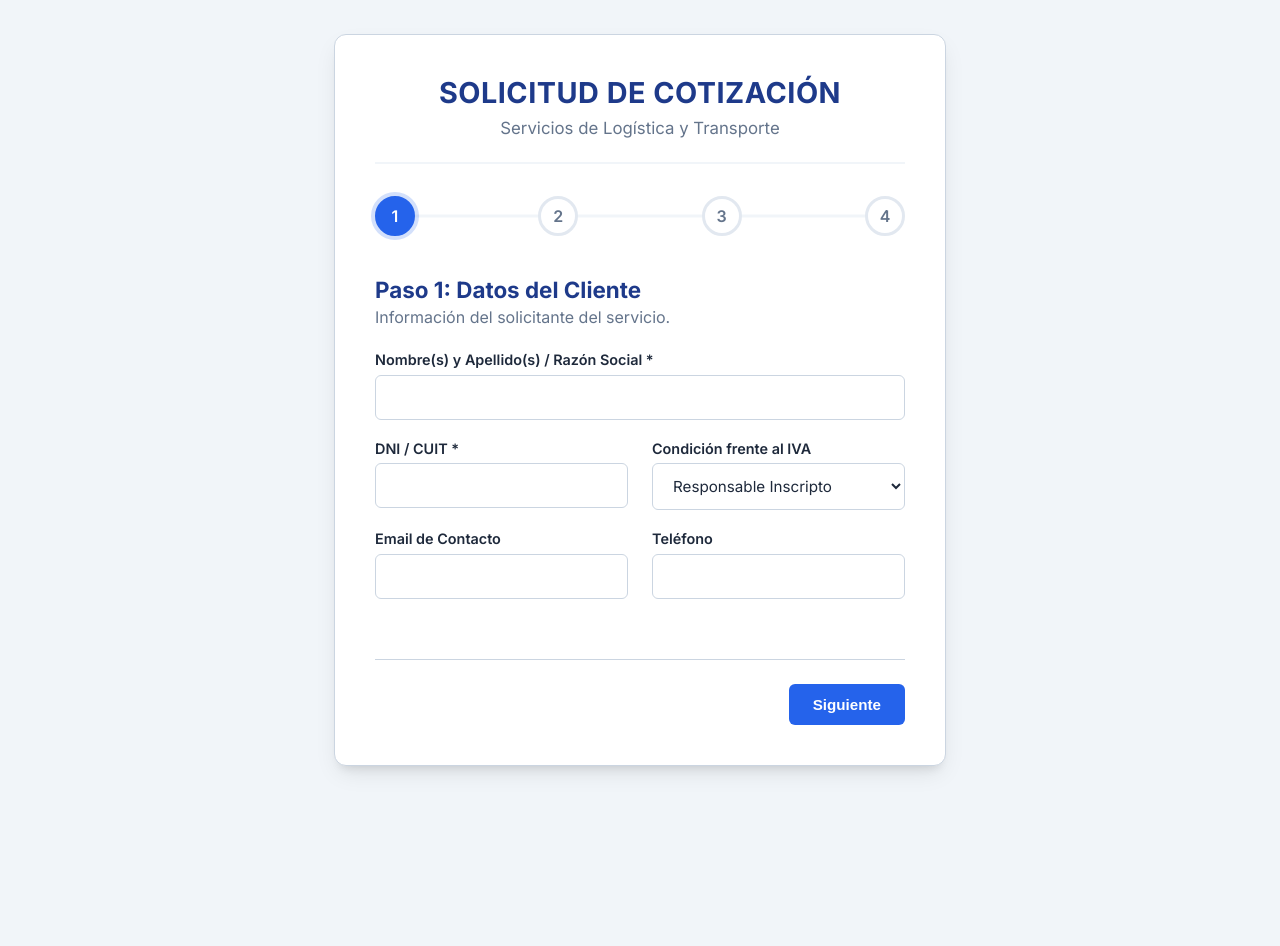
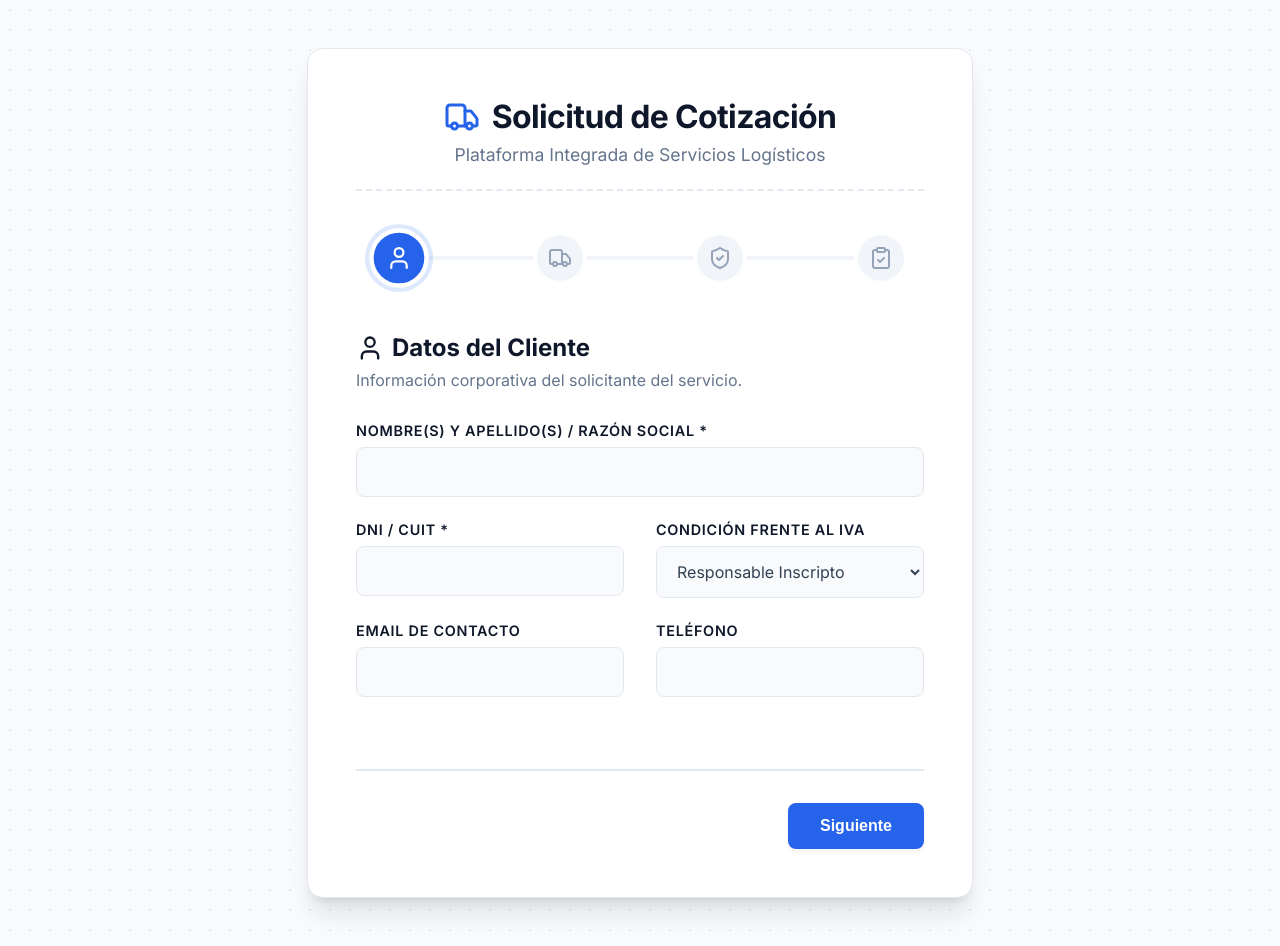
Before and after one commit to nielsenjuanpedro0-lab/formulariotransportes, a React (Vite) app: page / in a window 1280 px wide. Before the commit the page ends 800 px from the top, so only its background shows below. Built offline with nearby package versions, Linux system fonts and the light colour scheme.

Commit message:
UI Polish: Added lucide-react icons, background grid pattern, and improved step 4 summary grid

```diff
--- a/package.json
+++ b/package.json
@@ -10,6 +10,7 @@
     "preview": "vite preview"
   },
   "dependencies": {
+    "lucide-react": "^1.17.0",
     "react": "^19.2.6",
     "react-dom": "^19.2.6"
   },
--- a/src/components/WizardForm.jsx
+++ b/src/components/WizardForm.jsx
@@ -1,4 +1,16 @@
 import React, { useState } from 'react';
+import {
+  User,
+  Truck,
+  ShieldCheck,
+  ClipboardCheck,
+  CheckCircle,
+  MapPin,
+  Calendar,
+  Package,
+  FileText,
+  AlertCircle
+} from 'lucide-react';
 
 const WizardForm = () => {
   const [step, setStep] = useState(1);
@@ -51,43 +63,26 @@ const WizardForm = () => {
   const handleSubmit = (e) => {
     e.preventDefault();
     console.log('Formulario enviado:', formData);
-
-    // Simular envío o preparar un mailto (En un futuro conectar con EmailJS)
-    const asunto = `Nueva Solicitud de Cotización - ${formData.nombre}`;
-    const cuerpo = `
-    DATOS DEL CLIENTE:
-    - Nombre: ${formData.nombre} (${formData.iva})
-    - CUIT: ${formData.cuit}
-    - Email: ${formData.email}
-    - Teléfono: ${formData.telefono}
-
-    LOGÍSTICA:
-    - Ruta: ${formData.origen} a ${formData.destino} (${formData.tipoDestino})
-    - Fecha Estimada: ${formData.fechaSalida || 'No especificada'}
-    - Servicio: ${formData.tipoServicio}
-    - Vehículo sugerido: ${formData.tipoVehiculo}
-    - Carga: ${formData.tipoCarga} (${formData.pesoEstimado})
-    - Mercadería: ${formData.mercaderia}
-    - Eximición: ${formData.eximicion}
-
-    SEGURO:
-    - Solicitado: ${formData.quiereSeguro ? 'SÍ' : 'NO'}
-    ${formData.quiereSeguro ? `- Suma Max x Viaje: $${formData.sumaMaximaViaje} \n    - Cobertura: ${formData.coberturaBasica}` : ''}
-    `;
-
-    // Muestra modal interno en lugar de alerta nativa
     setIsSubmitted(true);
-
-    // Opcional: abre el gestor de correo
-    // window.location.href = `mailto:cotizaciones@tuempresa.com?subject=${encodeURIComponent(asunto)}&body=${encodeURIComponent(cuerpo)}`;
   };
 
   const renderStepIndicator = () => {
+    const steps = [
+      { num: 1, icon: <User /> },
+      { num: 2, icon: <Truck /> },
+      { num: 3, icon: <ShieldCheck /> },
+      { num: 4, icon: <ClipboardCheck /> }
+    ];
+
     return (
       <div className="wizard-steps">
-        {[1, 2, 3, 4].map(num => (
-          <div key={num} className={`step-indicator ${step === num ? 'active' : ''} ${step > num ? 'completed' : ''}`}>
-            {step > num ? '✓' : num}
+        {steps.map((s) => (
+          <div
+            key={s.num}
+            className={`step-indicator ${step === s.num ? 'active' : ''} ${step > s.num ? 'completed' : ''}`}
+            title={`Paso ${s.num}`}
+          >
+            {step > s.num ? <CheckCircle /> : s.icon}
           </div>
         ))}
       </div>
@@ -99,8 +94,8 @@ const WizardForm = () => {
       case 1:
         return (
           <div className="form-section">
-            <h2>Paso 1: Datos del Cliente</h2>
-            <p style={{marginBottom: '1.5rem', color: 'var(--text-muted)'}}>Información del solicitante del servicio.</p>
+            <h2><User size={28} /> Datos del Cliente</h2>
+            <p style={{marginBottom: '2rem', color: 'var(--text-muted)'}}>Información corporativa del solicitante del servicio.</p>
 
             <div className="form-group">
               <label>Nombre(s) y Apellido(s) / Razón Social *</label>
@@ -138,13 +133,15 @@ const WizardForm = () => {
       case 2:
         return (
           <div className="form-section">
-            <h2>Paso 2: Datos de la Carga y Logística</h2>
-            <p style={{marginBottom: '1.5rem', color: 'var(--text-muted)'}}>Detalles necesarios para cotizar el flete/transporte de la mercadería.</p>
+            <h2><Truck size={28} /> Datos de la Carga y Logística</h2>
+            <p style={{marginBottom: '2rem', color: 'var(--text-muted)'}}>Detalles operativos necesarios para cotizar el flete de la mercadería.</p>
 
             <div className="form-row">
               <div className="form-group">
                 <label>Fecha Estimada de Salida</label>
+                <div style={{position: 'relative'}}>
                   <input type="date" name="fechaSalida" value={formData.fechaSalida} onChange={handleChange} />
+                </div>
               </div>
               <div className="form-group">
                 <label>Localidad de Origen (Carga) *</label>
@@ -228,19 +225,20 @@ const WizardForm = () => {
       case 3:
         return (
           <div className="form-section">
-            <h2>Paso 3: Seguros (Opcional)</h2>
-            <p style={{marginBottom: '1.5rem', color: 'var(--text-muted)'}}>¿Deseas asegurar la carga durante el trayecto?</p>
+            <h2><ShieldCheck size={28} /> Seguros de Carga (Opcional)</h2>
+            <p style={{marginBottom: '2rem', color: 'var(--text-muted)'}}>¿Deseas asegurar la mercadería durante el trayecto para mayor tranquilidad?</p>
 
             <div className={`checkbox-group ${formData.quiereSeguro ? 'highlighted' : ''}`} style={{ marginBottom: '0' }}>
               <input type="checkbox" id="quiereSeguro" name="quiereSeguro" checked={formData.quiereSeguro} onChange={handleChange} />
-              <label htmlFor="quiereSeguro" style={{fontSize: '1.05rem', fontWeight: '600', color: formData.quiereSeguro ? 'var(--accent)' : 'inherit'}}>Sí, deseo cotizar el seguro para la mercadería</label>
+              <label htmlFor="quiereSeguro" style={{fontSize: '1.05rem', fontWeight: '600', color: formData.quiereSeguro ? 'var(--accent)' : 'var(--primary)'}}>Sí, deseo cotizar el seguro para la mercadería</label>
             </div>
 
             {formData.quiereSeguro && (
               <div className="dynamic-panel">
+                <div className="form-row">
                   <div className="form-group">
                     <label>Suma Máxima Asegurada por Viaje ($) *</label>
-                  <input type="number" name="sumaMaximaViaje" placeholder="Requerido para cotizar el seguro" value={formData.sumaMaximaViaje} onChange={handleChange} required={formData.quiereSeguro} />
+                    <input type="number" name="sumaMaximaViaje" placeholder="Ej: 5000000" value={formData.sumaMaximaViaje} onChange={handleChange} required={formData.quiereSeguro} />
                   </div>
 
                   <div className="form-group">
@@ -252,38 +250,95 @@ const WizardForm = () => {
                     </select>
                   </div>
                 </div>
+              </div>
             )}
           </div>
         );
       case 4:
         return (
           <div className="form-section">
-            <h2>Paso 4: Resumen de la Solicitud</h2>
-            <p style={{marginBottom: '1.5rem', color: 'var(--text-muted)'}}>Por favor, revisa que los datos sean correctos antes de enviar.</p>
+            <h2><ClipboardCheck size={28} /> Resumen de la Solicitud</h2>
+            <p style={{marginBottom: '1rem', color: 'var(--text-muted)'}}>Por favor, revisa que los datos sean correctos antes de confirmar el envío.</p>
 
-            <div className="summary-box">
-              <p><strong>Cliente:</strong> {formData.nombre || 'No especificado'} ({formData.iva})</p>
-              <p><strong>Fecha Salida:</strong> {formData.fechaSalida ? new Date(formData.fechaSalida).toLocaleDateString() : 'No especificada'}</p>
-              <p><strong>Ruta:</strong> {formData.origen || 'A definir'} ➔ {formData.destino || 'A definir'} ({formData.tipoDestino})</p>
-              <p><strong>Servicio:</strong> {formData.tipoServicio} {formData.tipoServicio === 'Terrestre' ? `- Vehículo: ${formData.tipoVehiculo}` : ''}</p>
-              <p><strong>Carga:</strong> {formData.tipoCarga} - {formData.pesoEstimado || 'Peso no especificado'}</p>
-              <p><strong>Eximición:</strong> {formData.eximicion}</p>
-              {formData.archivoAdjunto && <p><strong>Archivo:</strong> {formData.archivoAdjunto.name}</p>}
+            <div className="summary-grid">
 
-              <hr style={{ borderColor: 'var(--border-color)', margin: '1.5rem 0' }} />
+              <div className="summary-card">
+                <h3><User size={20}/> Cliente</h3>
+                <div className="summary-item">
+                  <span className="label">Razón Social</span>
+                  <span className="value">{formData.nombre || 'No especificado'}</span>
+                </div>
+                <div className="summary-item">
+                  <span className="label">CUIT / Condición</span>
+                  <span className="value">{formData.cuit || '-'} ({formData.iva})</span>
+                </div>
+                <div className="summary-item">
+                  <span className="label">Contacto</span>
+                  <span className="value">{formData.email || '-'} | {formData.telefono || '-'}</span>
+                </div>
+              </div>
 
-              <p><strong>Seguro Opcional:</strong> <span style={{color: formData.quiereSeguro ? 'var(--accent)' : 'var(--text-muted)', fontWeight: '600'}}>{formData.quiereSeguro ? 'Sí, solicitado' : 'No solicitado'}</span></p>
+              <div className="summary-card">
+                <h3><MapPin size={20}/> Ruta y Logística</h3>
+                <div className="summary-item">
+                  <span className="label">Origen ➔ Destino</span>
+                  <span className="value">{formData.origen || 'A definir'} ➔ {formData.destino || 'A definir'} ({formData.tipoDestino})</span>
+                </div>
+                <div className="summary-item">
+                  <span className="label">Servicio</span>
+                  <span className="value">{formData.tipoServicio} {formData.tipoServicio === 'Terrestre' ? `(${formData.tipoVehiculo})` : ''}</span>
+                </div>
+                <div className="summary-item">
+                  <span className="label">Fecha Salida</span>
+                  <span className="value">{formData.fechaSalida ? new Date(formData.fechaSalida).toLocaleDateString('es-AR') : 'No especificada'}</span>
+                </div>
+              </div>
 
+              <div className="summary-card">
+                <h3><Package size={20}/> Carga</h3>
+                <div className="summary-item">
+                  <span className="label">Formato y Peso</span>
+                  <span className="value">{formData.tipoCarga} - {formData.pesoEstimado || 'Sin especificar'}</span>
+                </div>
+                <div className="summary-item">
+                  <span className="label">Eximición Transportista</span>
+                  <span className="value">{formData.eximicion}</span>
+                </div>
+                {formData.archivoAdjunto && (
+                  <div className="summary-item">
+                    <span className="label">Archivo Adjunto</span>
+                    <span className="value">{formData.archivoAdjunto.name}</span>
+                  </div>
+                )}
+              </div>
+
+              <div className="summary-card" style={{ borderColor: formData.quiereSeguro ? 'var(--accent)' : 'var(--border-color)', background: formData.quiereSeguro ? '#eff6ff' : '#f8fafc' }}>
+                <h3 style={{ color: formData.quiereSeguro ? 'var(--accent)' : 'var(--primary)' }}><ShieldCheck size={20}/> Seguro Opcional</h3>
+                <div className="summary-item">
+                  <span className="label">Estado</span>
+                  <span className="value" style={{ fontWeight: 700, color: formData.quiereSeguro ? 'var(--accent)' : 'var(--text-muted)' }}>
+                    {formData.quiereSeguro ? 'Solicitado' : 'No Solicitado'}
+                  </span>
+                </div>
                 {formData.quiereSeguro && (
                   <>
-                  <p><strong>Suma Max por Viaje:</strong> ${formData.sumaMaximaViaje}</p>
-                  <p><strong>Cobertura Base:</strong> {formData.coberturaBasica}</p>
+                    <div className="summary-item">
+                      <span className="label">Suma Max. por Viaje</span>
+                      <span className="value">${formData.sumaMaximaViaje}</span>
+                    </div>
+                    <div className="summary-item">
+                      <span className="label">Cobertura</span>
+                      <span className="value">{formData.coberturaBasica}</span>
+                    </div>
                   </>
                 )}
               </div>
 
-            <div style={{ marginTop: '1.5rem', fontSize: '0.85rem', color: 'var(--text-muted)' }}>
-              <p>IMPORTANTE: La presente solicitud está sujeta a disponibilidad de flota y aprobación comercial.</p>
+            </div>
+
+            <div style={{ marginTop: '2rem', display: 'flex', alignItems: 'center', gap: '0.5rem', fontSize: '0.85rem', color: 'var(--text-muted)' }}>
+              <AlertCircle size={16} />
+              <p>La presente solicitud está sujeta a disponibilidad de flota, análisis de rutas y aprobación comercial.</p>
             </div>
           </div>
         );
@@ -294,13 +349,13 @@ const WizardForm = () => {
 
   if (isSubmitted) {
     return (
-      <div className="glass-panel" style={{ textAlign: 'center', padding: '4rem 2rem', animation: 'fadeInDown 0.5s ease-out' }}>
-        <div style={{ fontSize: '4rem', color: 'var(--success)', marginBottom: '1rem' }}>✓</div>
-        <h2 style={{ color: 'var(--primary)', marginBottom: '1rem', fontSize: '2rem' }}>¡Solicitud Enviada!</h2>
-        <p style={{ color: 'var(--text-muted)', marginBottom: '2.5rem', fontSize: '1.1rem', lineHeight: '1.6' }}>
-          Hemos recibido los datos correctamente. Nuestro equipo logístico analizará la información y se pondrá en contacto a la brevedad con la cotización.
+      <div className="glass-panel" style={{ textAlign: 'center', padding: '5rem 2rem', animation: 'fadeInDown 0.5s ease-out' }}>
+        <CheckCircle size={80} color="var(--success)" style={{ marginBottom: '1.5rem' }} />
+        <h2 style={{ color: 'var(--primary)', marginBottom: '1rem', fontSize: '2rem' }}>¡Cotización Solicitada!</h2>
+        <p style={{ color: 'var(--text-muted)', marginBottom: '2.5rem', fontSize: '1.1rem', lineHeight: '1.6', maxWidth: '600px', margin: '0 auto 2.5rem' }}>
+          Hemos recibido los datos de la carga correctamente. Nuestro equipo logístico analizará la viabilidad y se pondrá en contacto a la brevedad con la propuesta económica.
         </p>
-        <button type="button" className="btn-primary" onClick={() => window.location.reload()}>
+        <button type="button" className="btn-primary" style={{ margin: '0 auto' }} onClick={() => window.location.reload()}>
           Realizar otra cotización
         </button>
       </div>
@@ -310,8 +365,8 @@ const WizardForm = () => {
   return (
     <div className="glass-panel">
       <div className="header">
-        <h1>Solicitud de Cotización</h1>
-        <p>Servicios de Logística y Transporte</p>
+        <h1><Truck size={36} color="var(--accent)" /> Solicitud de Cotización</h1>
+        <p>Plataforma Integrada de Servicios Logísticos</p>
       </div>
 
       {renderStepIndicator()}
@@ -325,9 +380,13 @@ const WizardForm = () => {
           ) : <div></div>}
 
           {step < totalSteps ? (
-            <button type="button" className="btn-primary" onClick={nextStep}>Siguiente</button>
+            <button type="button" className="btn-primary" onClick={nextStep}>
+              Siguiente
+            </button>
           ) : (
-            <button type="submit" className="btn-primary" style={{ background: 'var(--success)'}}>Enviar Solicitud</button>
+            <button type="submit" className="btn-primary" style={{ background: 'var(--success)'}}>
+              <CheckCircle size={20} /> Confirmar y Enviar
+            </button>
           )}
         </div>
       </form>
--- a/src/index.css
+++ b/src/index.css
@@ -1,16 +1,17 @@
 @import url('https://fonts.googleapis.com/css2?family=Inter:wght@400;500;600;700&display=swap');
 
 :root {
-  --primary: #1e3a8a; /* Deep corporate blue */
-  --primary-hover: #1e40af;
-  --bg-app: #f1f5f9; /* Light slate gray */
+  --primary: #0f172a; /* Strong corporate navy */
+  --primary-hover: #1e293b;
+  --bg-app: #f8fafc; /* Very light slate */
   --card-bg: #ffffff;
-  --border-color: #cbd5e1;
-  --text-main: #1e293b;
+  --border-color: #e2e8f0;
+  --text-main: #334155;
   --text-muted: #64748b;
   --accent: #2563eb;
-  --success: #16a34a;
-  --shadow: 0 10px 25px -5px rgba(0, 0, 0, 0.1), 0 8px 10px -6px rgba(0, 0, 0, 0.1);
+  --success: #10b981;
+  --shadow: 0 20px 25px -5px rgba(0, 0, 0, 0.1), 0 8px 10px -6px rgba(0, 0, 0, 0.1);
+  --shadow-sm: 0 4px 6px -1px rgba(0, 0, 0, 0.05);
 }
 
 * {
@@ -22,94 +23,105 @@
 body {
   font-family: 'Inter', sans-serif;
   background-color: var(--bg-app);
+  /* Thematic logistics grid pattern */
+  background-image: radial-gradient(var(--border-color) 1px, transparent 1px);
+  background-size: 20px 20px;
   color: var(--text-main);
   min-height: 100vh;
   display: flex;
   justify-content: center;
   align-items: center;
-  padding: 2rem 1rem;
+  padding: 3rem 1rem;
 }
 
 .app-container {
   width: 100%;
-  max-width: 850px;
+  max-width: 900px;
 }
 
 .glass-panel {
   background: var(--card-bg);
   border: 1px solid var(--border-color);
-  border-radius: 12px;
-  padding: 2.5rem;
+  border-radius: 16px;
+  padding: 3rem;
   box-shadow: var(--shadow);
   animation: fadeIn 0.4s ease-out;
 }
 
 .header {
   text-align: center;
-  margin-bottom: 2rem;
+  margin-bottom: 2.5rem;
   padding-bottom: 1.5rem;
-  border-bottom: 2px solid var(--bg-app);
+  border-bottom: 2px dashed var(--border-color);
 }
 
 .header h1 {
-  font-size: 1.8rem;
+  font-size: 2rem;
   font-weight: 700;
   color: var(--primary);
   margin-bottom: 0.5rem;
-  text-transform: uppercase;
-  letter-spacing: 0.5px;
+  letter-spacing: -0.02em;
+  display: flex;
+  justify-content: center;
+  align-items: center;
+  gap: 0.75rem;
 }
 
 .header p {
   color: var(--text-muted);
-  font-size: 1.05rem;
+  font-size: 1.1rem;
 }
 
 .wizard-steps {
   display: flex;
   justify-content: space-between;
-  margin-bottom: 2.5rem;
+  margin-bottom: 3rem;
   position: relative;
+  padding: 0 1rem;
 }
 
 .wizard-steps::before {
   content: '';
   position: absolute;
   top: 50%;
-  left: 0;
-  right: 0;
-  height: 3px;
-  background: var(--bg-app);
+  left: 2rem;
+  right: 2rem;
+  height: 4px;
+  background: #f1f5f9;
   z-index: 0;
   transform: translateY(-50%);
+  border-radius: 4px;
 }
 
 .step-indicator {
   position: relative;
   z-index: 1;
-  width: 40px;
-  height: 40px;
+  width: 54px;
+  height: 54px;
   border-radius: 50%;
-  background: var(--card-bg);
-  border: 3px solid #e2e8f0;
+  background: #f1f5f9;
+  border: 4px solid var(--card-bg);
   display: flex;
   justify-content: center;
   align-items: center;
-  font-weight: 600;
-  color: var(--text-muted);
-  transition: all 0.3s ease;
+  color: #94a3b8;
+  transition: all 0.4s cubic-bezier(0.4, 0, 0.2, 1);
+}
+
+.step-indicator svg {
+  width: 24px;
+  height: 24px;
 }
 
 .step-indicator.active {
   background: var(--accent);
-  border-color: var(--accent);
   color: white;
-  box-shadow: 0 0 0 4px rgba(37, 99, 235, 0.2);
+  transform: scale(1.1);
+  box-shadow: 0 0 0 4px rgba(37, 99, 235, 0.15);
 }
 
 .step-indicator.completed {
-  background: var(--success);
-  border-color: var(--success);
+  background: var(--primary);
   color: white;
 }
 
@@ -119,17 +131,20 @@ body {
 
 .form-section h2 {
   color: var(--primary);
-  font-size: 1.4rem;
-  margin-bottom: 0.25rem;
+  font-size: 1.5rem;
+  margin-bottom: 0.5rem;
+  display: flex;
+  align-items: center;
+  gap: 0.5rem;
 }
 
 .form-group {
-  margin-bottom: 1.25rem;
+  margin-bottom: 1.5rem;
 }
 
 .form-row {
   display: flex;
-  gap: 1.5rem;
+  gap: 2rem;
 }
 
 .form-row .form-group {
@@ -138,10 +153,12 @@ body {
 
 label {
   display: block;
-  margin-bottom: 0.4rem;
+  margin-bottom: 0.5rem;
   font-size: 0.9rem;
   font-weight: 600;
-  color: var(--text-main);
+  color: var(--primary);
+  text-transform: uppercase;
+  letter-spacing: 0.05em;
 }
 
 input[type="text"],
@@ -152,50 +169,58 @@ input[type="date"],
 select,
 textarea {
   width: 100%;
-  padding: 0.75rem 1rem;
-  border-radius: 6px;
+  padding: 0.875rem 1rem;
+  border-radius: 8px;
   border: 1px solid var(--border-color);
-  background: #ffffff;
+  background: #f8fafc;
   color: var(--text-main);
   font-family: inherit;
-  font-size: 0.95rem;
-  transition: border-color 0.2s, box-shadow 0.2s;
+  font-size: 1rem;
+  transition: all 0.2s ease;
 }
 
 input:focus, select:focus, textarea:focus {
   outline: none;
   border-color: var(--accent);
-  box-shadow: 0 0 0 3px rgba(37, 99, 235, 0.15);
+  background: #ffffff;
+  box-shadow: 0 0 0 4px rgba(37, 99, 235, 0.1);
 }
 
 input[type="file"] {
   width: 100%;
-  padding: 0.5rem;
-  border: 1px dashed var(--border-color);
-  border-radius: 6px;
-  background: var(--bg-app);
-  font-size: 0.9rem;
+  padding: 0.75rem;
+  border: 2px dashed #cbd5e1;
+  border-radius: 8px;
+  background: #f8fafc;
+  font-size: 0.95rem;
+  cursor: pointer;
+  transition: border-color 0.2s;
+}
+
+input[type="file"]:hover {
+  border-color: var(--accent);
 }
 
 .checkbox-group {
   display: flex;
   align-items: center;
-  gap: 0.75rem;
+  gap: 1rem;
   cursor: pointer;
-  padding: 1rem;
-  background: var(--bg-app);
-  border: 1px solid var(--border-color);
-  border-radius: 8px;
+  padding: 1.25rem;
+  background: #f8fafc;
+  border: 2px solid var(--border-color);
+  border-radius: 12px;
+  transition: all 0.2s;
 }
 
 .checkbox-group.highlighted {
   border-color: var(--accent);
-  background: rgba(37, 99, 235, 0.05);
+  background: #eff6ff;
 }
 
 .checkbox-group input[type="checkbox"] {
-  width: 18px;
-  height: 18px;
+  width: 22px;
+  height: 22px;
   accent-color: var(--accent);
   cursor: pointer;
 }
@@ -203,76 +228,113 @@ input[type="file"] {
 .checkbox-group label {
   margin: 0;
   cursor: pointer;
+  text-transform: none;
+  letter-spacing: normal;
 }
 
 .dynamic-panel {
-  margin-top: -0.5rem;
-  margin-bottom: 1.5rem;
-  padding: 1.5rem;
+  margin-top: -1rem;
+  margin-bottom: 2rem;
+  padding: 2rem 1.5rem 1.5rem;
   background: #ffffff;
-  border: 1px solid var(--border-color);
+  border: 2px solid var(--border-color);
   border-top: none;
-  border-radius: 0 0 8px 8px;
+  border-radius: 0 0 12px 12px;
   animation: fadeInDown 0.3s ease-out;
 }
 
-.summary-box {
-  background: var(--bg-app);
+.summary-grid {
+  display: grid;
+  grid-template-columns: 1fr 1fr;
+  gap: 1.5rem;
+  margin-top: 1.5rem;
+}
+
+.summary-card {
+  background: #f8fafc;
   padding: 1.5rem;
-  border-radius: 8px;
+  border-radius: 12px;
   border: 1px solid var(--border-color);
 }
 
-.summary-box p {
-  margin-bottom: 0.5rem;
-  font-size: 0.95rem;
+.summary-card h3 {
+  font-size: 1.1rem;
+  color: var(--primary);
+  margin-bottom: 1rem;
+  display: flex;
+  align-items: center;
+  gap: 0.5rem;
+  border-bottom: 1px solid var(--border-color);
+  padding-bottom: 0.5rem;
 }
 
-.summary-box strong {
+.summary-item {
+  margin-bottom: 0.75rem;
+  font-size: 0.95rem;
+  display: flex;
+  flex-direction: column;
+}
+
+.summary-item span.label {
+  font-size: 0.8rem;
+  color: var(--text-muted);
+  text-transform: uppercase;
+  letter-spacing: 0.05em;
+  font-weight: 600;
+  margin-bottom: 0.2rem;
+}
+
+.summary-item span.value {
   color: var(--primary);
-  display: inline-block;
-  min-width: 180px;
+  font-weight: 500;
 }
 
 .actions {
   display: flex;
   justify-content: space-between;
-  margin-top: 2.5rem;
-  padding-top: 1.5rem;
-  border-top: 1px solid var(--border-color);
+  margin-top: 3rem;
+  padding-top: 2rem;
+  border-top: 2px solid var(--border-color);
 }
 
 button {
-  padding: 0.75rem 1.5rem;
-  border-radius: 6px;
+  padding: 0.875rem 2rem;
+  border-radius: 8px;
   font-weight: 600;
-  font-size: 0.95rem;
+  font-size: 1rem;
   cursor: pointer;
   transition: all 0.2s ease;
   border: none;
+  display: flex;
+  align-items: center;
+  gap: 0.5rem;
 }
 
 button.btn-primary {
   background: var(--accent);
   color: white;
+  box-shadow: var(--shadow-sm);
 }
 
 button.btn-primary:hover {
   background: var(--primary-hover);
+  transform: translateY(-1px);
 }
 
 button.btn-secondary {
-  background: #e2e8f0;
+  background: #f1f5f9;
   color: var(--text-main);
+  border: 1px solid var(--border-color);
 }
 
 button.btn-secondary:hover {
-  background: #cbd5e1;
+  background: #e2e8f0;
 }
 
 button:disabled {
   opacity: 0.5;
   cursor: not-allowed;
+  transform: none;
 }
 
 /* Animations */
@@ -287,15 +349,15 @@ button:disabled {
 }
 
 /* Responsive */
-@media (max-width: 600px) {
+@media (max-width: 768px) {
   .form-row {
     flex-direction: column;
     gap: 0;
   }
+  .summary-grid {
+    grid-template-columns: 1fr;
+  }
   .glass-panel {
-    padding: 1.5rem;
-  }
-  .summary-box strong {
-    min-width: 120px;
+    padding: 2rem 1.5rem;
   }
 }
```
Also changed, not shown: 1 other file (tests, documents, lock files or other folders). Lines whose indentation alone changed are shown as unchanged.
